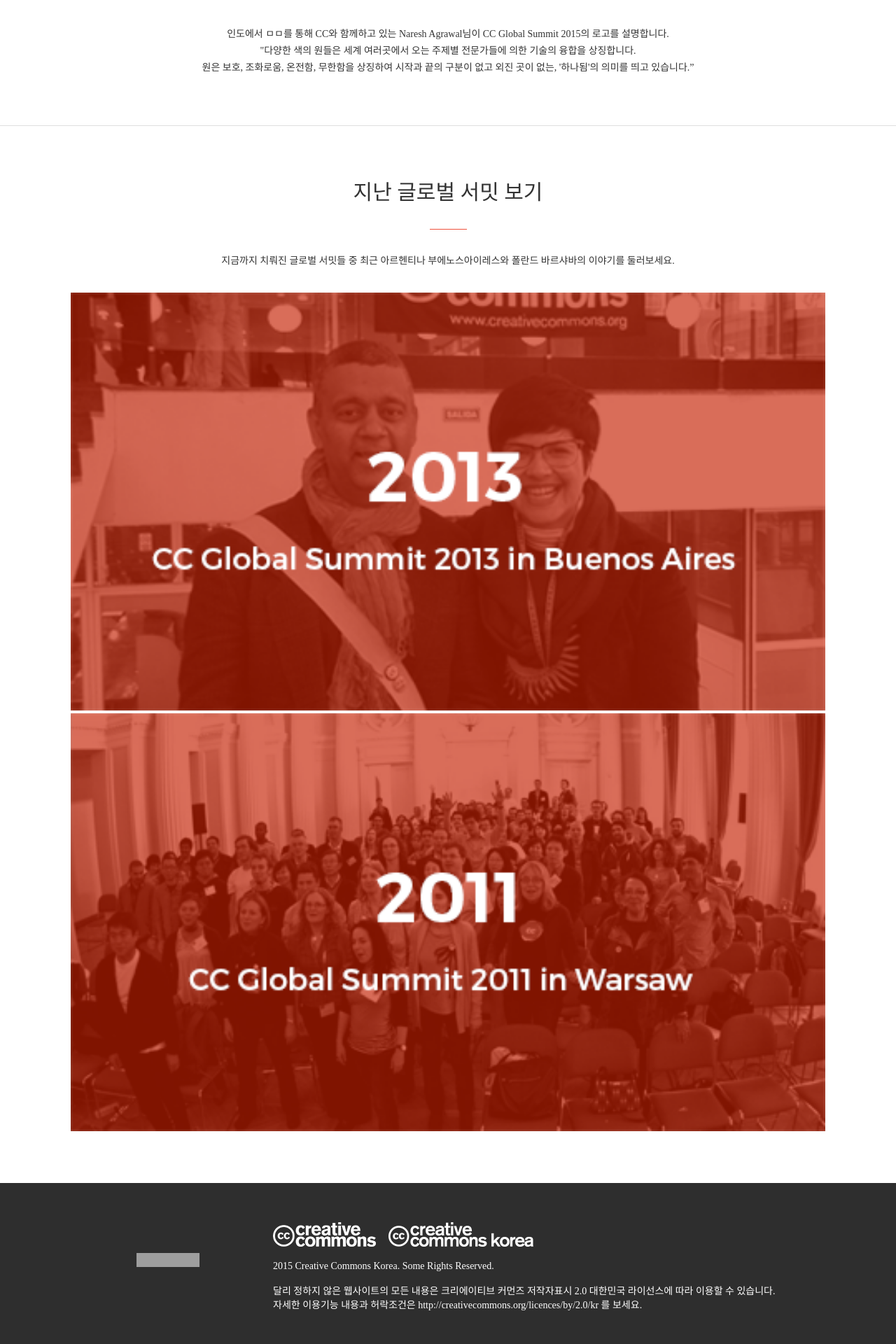
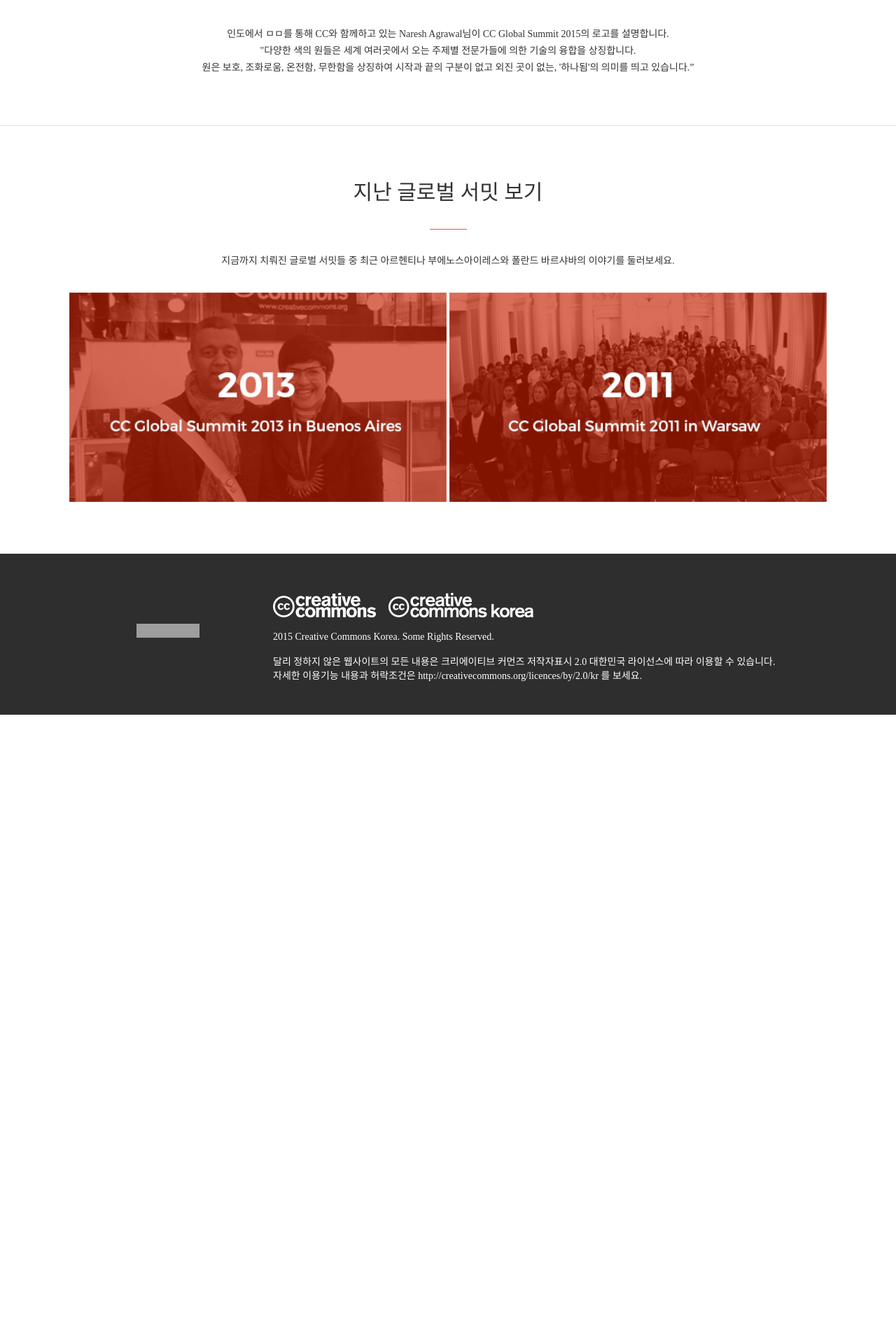
Before and after one commit to creativecommonskorea/2015-global-summit, a Jekyll site: the page built from introduce.html, in a window 1280 px wide. Shown: the part 1477-3397 px from the top of the page at 70% size. Built offline with Jekyll 4.4.1, drawn with Linux system fonts in a browser that asks for light colours; nearby versions of some CDN libraries; after the commit the page ends 2498 px from its top, so only the background shows below that; grey boxes are pictures that could not be loaded.

Commit message:
글로벌 써밋 페이지 이전 써밋 사진 크기 수정

```diff
--- a/css/main.css
+++ b/css/main.css
@@ -623,7 +623,10 @@ section .guide_bar {
     line-height: 24px;
     margin-bottom: 33px; }
   .past_global_summit .past_links img {
-    width: 98%; }
+    width: 49%; }
+    @media screen and (max-width: 1000px) {
+      .past_global_summit .past_links img {
+        width: 98%; } }
 
 .promote_main_wrap {
   padding: 60px 0;
--- a/css/main.scss
+++ b/css/main.scss
@@ -769,7 +769,10 @@ section .guide_bar {
   }
   .past_links {
     img {
-      width: 98%;
+      @media screen and (max-width: 1000px) {
+        width: 98%;
+      }
+      width: 49%;
     }
   }
 }
```
